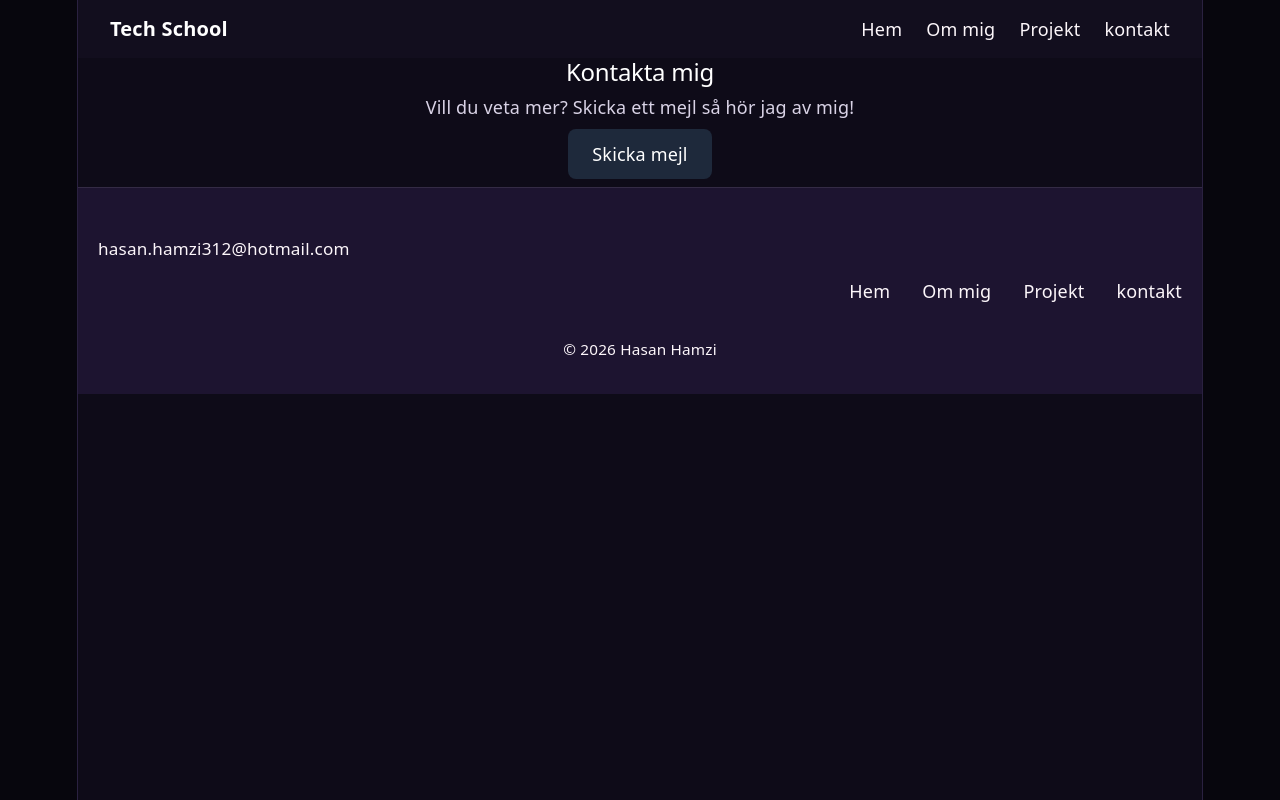
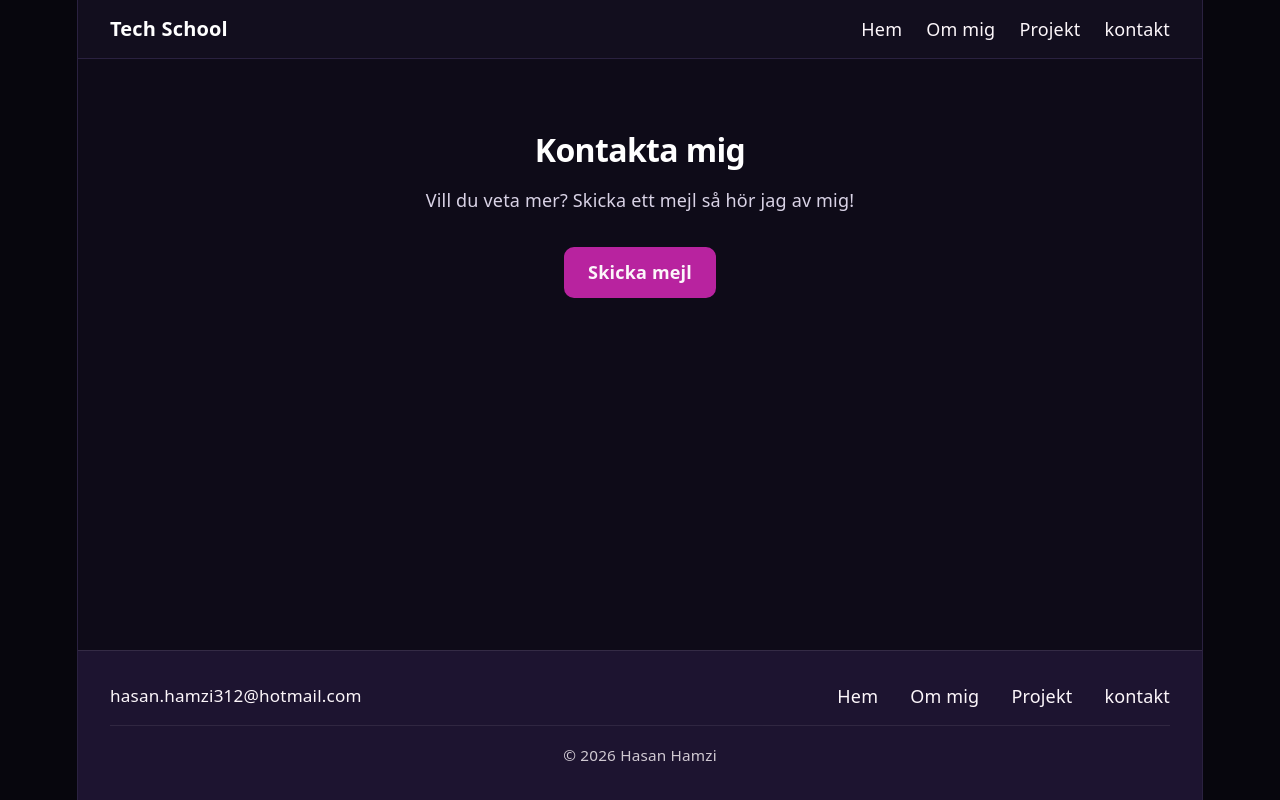
Before and after one commit to shadowstack2026/min-sida, a React (Vite) app: page /kontakt in a window 1280 px wide. Built offline with nearby package versions, Linux system fonts and the light colour scheme.

Commit message:
kontakt css

```diff
--- a/src/components/Footer.css
+++ b/src/components/Footer.css
@@ -1,12 +1,13 @@
 .footer {
   display: flex;
-  flex-direction: column;
+  flex-wrap: wrap;
+  justify-content: space-between;
   align-items: center;
-  gap: 16px;
-  padding: 48px 20px 32px;
+  gap: 16px 32px;
+  margin-top: auto;                 /* trycker footern längst ner på sidan */
+  padding: 32px;
   background-color: #1d1430;
   color: #fcf6fa;
-  text-align: center;
   border-top: 1px solid rgba(252, 246, 250, 0.1);
 }
 
@@ -14,13 +15,17 @@
   margin: 0;
 }
 
-/* Länkarna */
+/* Mejl – vänster */
+.mail {
+  order: 1;
+  font-size: 0.95rem;
+}
+
+/* Länkarna – höger, på samma rad som mejlen */
 .james {
-  order: 1;
+  order: 2;
   display: flex;
-  justify-content: center;
   gap: 32px;
-  align-self: flex-end;
 }
 
 .james a {
@@ -39,24 +44,28 @@
   outline-offset: 4px;
 }
 
-/* Mejl */
-.mail {
-  order: 1;
-  font-size: 0.95rem;
-  display: flex;
-  justify-content: left;
-  align-self: flex-start;
-
-
-}
-
-/* Copyright */
+/* Copyright – egen rad, centrerad längst ner */
 .mail1 {
   order: 3;
   width: 100%;
-  max-width: 600px;
   padding-top: 16px;
+  border-top: 1px solid rgba(252, 246, 250, 0.1);
   font-size: 0.85rem;
+  text-align: center;
+  opacity: 0.8;
+}
 
+/* På mobil hamnar allt centrerat under varandra */
+@media (max-width: 600px) {
+  .footer {
+    flex-direction: column;
+    padding: 32px 20px;
+    text-align: center;
+  }
 
+  .james {
+    flex-wrap: wrap;
+    justify-content: center;
+    gap: 20px;
+  }
 }
--- /dev/null
+++ b/src/components/Kontakt.css
@@ -0,0 +1,53 @@
+#kontakt {
+  display: flex;
+  flex-direction: column;
+  align-items: center;
+  padding: 72px 32px;
+  background-color: #0e0b18;
+  color: #d9d3e6;
+  text-align: center;
+  border-top: 1px solid #2a2140;
+}
+
+#kontakt h2 {
+  margin: 0 0 16px;
+  color: #ffffff;
+  font-size: 32px;
+  font-weight: 700;
+  letter-spacing: -0.02em;
+}
+
+#kontakt p {
+  max-width: 45ch;
+  margin: 0 0 32px;
+  font-size: 18px;
+  line-height: 1.7;
+}
+
+/* Knappen får samma utseende som knappen i hero */
+#kontakt .knapp {
+  margin: 0;
+  border-radius: 10px;
+  background-color: #b8239f;
+  color: #fcf6fa;
+  font-weight: 600;
+}
+
+#kontakt .knapp:hover {
+  background-color: #8f1b7c;
+}
+
+#kontakt .knapp:focus-visible {
+  outline: 3px solid #e05fd4;
+  outline-offset: 4px;
+}
+
+@media (max-width: 600px) {
+  #kontakt {
+    padding: 48px 20px;
+  }
+
+  #kontakt h2 {
+    font-size: 26px;
+  }
+}
--- a/src/components/Kontakt.jsx
+++ b/src/components/Kontakt.jsx
@@ -1,4 +1,5 @@
 import Knapp from './Knapp';
+import './Kontakt.css';
 
 function Kontakt() {
   return (
```
